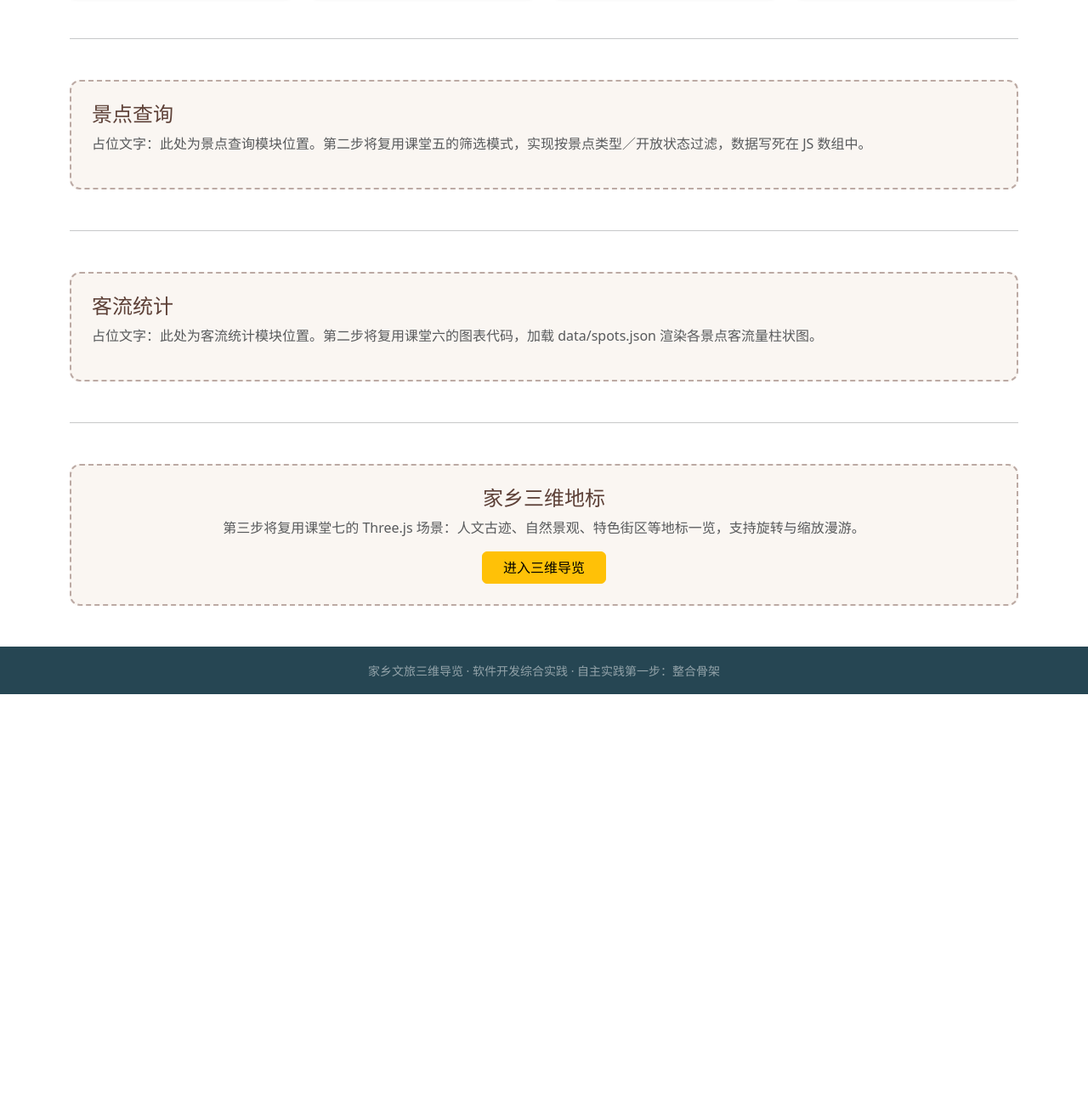
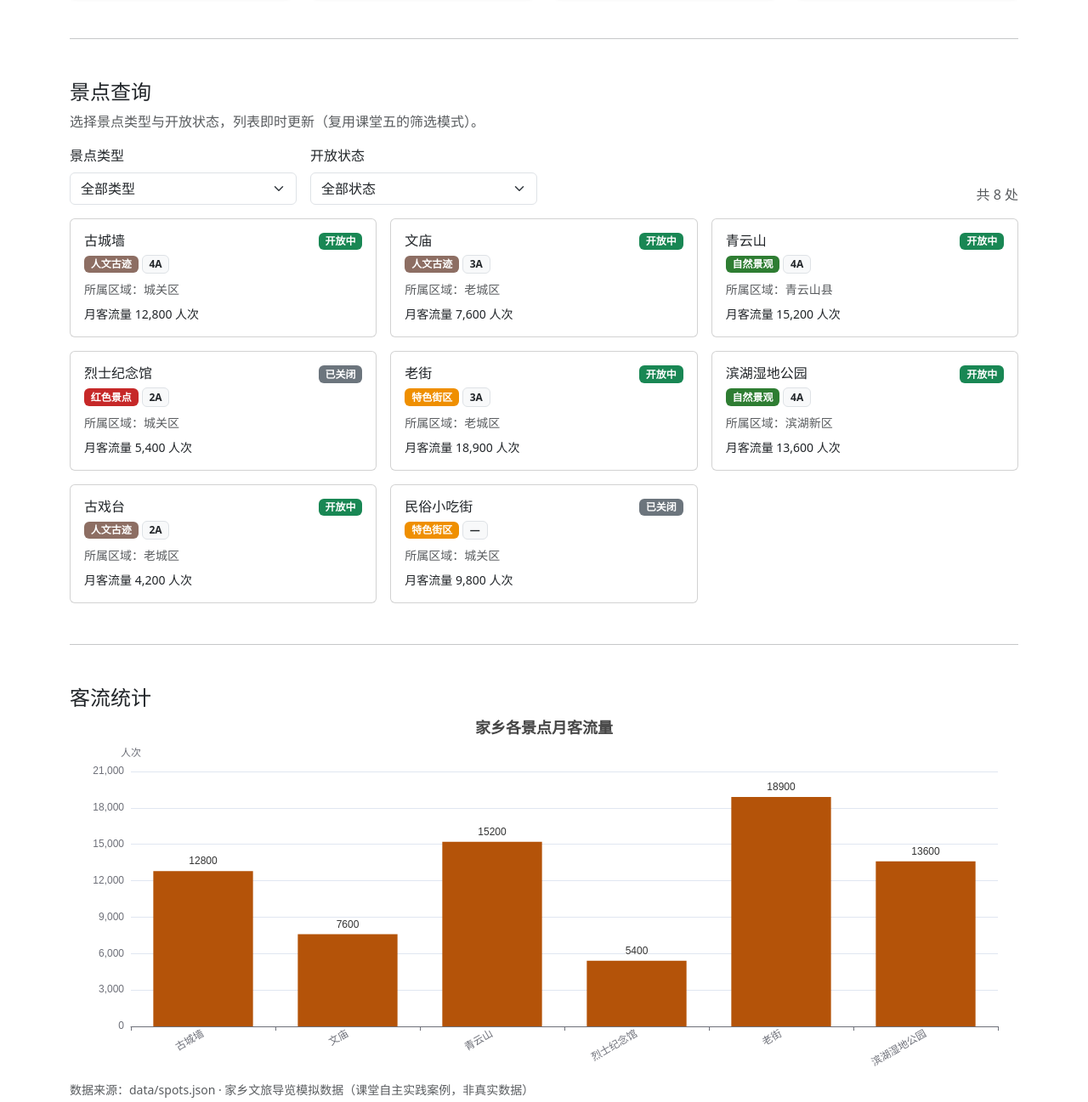
Before and after one commit to Likuncan/frontend-practice8, a plain HTML site: page hometown-guide/index.html in a window 1280 px wide. Shown: the part 685-1982 px from the top of the page at 85% size. Before the commit the page ends 1502 px from the top, so only its background shows below. Drawn offline with nearby package versions, Linux system fonts and the light colour scheme.

Commit message:
景点筛选与客流表

```diff
--- /dev/null
+++ b/hometown-guide/data/spots.json
@@ -0,0 +1,14 @@
+{
+  "title": "家乡各景点月客流量",
+  "unit": "人次",
+  "source": "家乡文旅导览模拟数据（课堂自主实践案例，非真实数据）",
+  "updatedAt": "2026-09-01",
+  "spots": [
+    { "name": "古城墙", "visitors": 12800 },
+    { "name": "文庙", "visitors": 7600 },
+    { "name": "青云山", "visitors": 15200 },
+    { "name": "烈士纪念馆", "visitors": 5400 },
+    { "name": "老街", "visitors": 18900 },
+    { "name": "滨湖湿地公园", "visitors": 13600 }
+  ]
+}
--- a/hometown-guide/index.html
+++ b/hometown-guide/index.html
@@ -99,18 +99,46 @@
 
     <hr class="my-5">
 
-    <!-- ========== 景点区块（占位，第二步填充筛选交互） ========== -->
-    <section id="spots" class="module-placeholder">
+    <!-- ========== 景点区块：类型 / 开放状态筛选 ========== -->
+    <section id="spots">
       <h2 class="h4">景点查询</h2>
-      <p class="text-muted">占位文字：此处为景点查询模块位置。第二步将复用课堂五的筛选模式，实现按景点类型／开放状态过滤，数据写死在 JS 数组中。</p>
+      <p class="text-muted">选择景点类型与开放状态，列表即时更新（复用课堂五的筛选模式）。</p>
+
+      <div class="row g-3 mb-3">
+        <div class="col-12 col-sm-6 col-md-3">
+          <label for="typeFilter" class="form-label">景点类型</label>
+          <select id="typeFilter" class="form-select">
+            <option value="all" selected>全部类型</option>
+            <option value="human">人文古迹</option>
+            <option value="nature">自然景观</option>
+            <option value="red">红色景点</option>
+            <option value="street">特色街区</option>
+          </select>
+        </div>
+        <div class="col-12 col-sm-6 col-md-3">
+          <label for="statusFilter" class="form-label">开放状态</label>
+          <select id="statusFilter" class="form-select">
+            <option value="all" selected>全部状态</option>
+            <option value="open">开放中</option>
+            <option value="closed">已关闭</option>
+          </select>
+        </div>
+        <div class="col-12 col-md-6 d-flex align-items-end justify-content-md-end">
+          <span id="resultCount" class="text-muted" aria-live="polite"></span>
+        </div>
+      </div>
+
+      <div id="spotList" class="row g-3"></div>
     </section>
 
     <hr class="my-5">
 
-    <!-- ========== 统计区块（占位，第二步填充图表） ========== -->
-    <section id="stats" class="module-placeholder">
+    <!-- ========== 统计区块：spots.json + ECharts 柱状图 ========== -->
+    <section id="stats">
       <h2 class="h4">客流统计</h2>
-      <p class="text-muted">占位文字：此处为客流统计模块位置。第二步将复用课堂六的图表代码，加载 data/spots.json 渲染各景点客流量柱状图。</p>
+      <div id="chartNotice" class="alert d-none mb-3" role="alert"></div>
+      <div id="visitorChart" style="width: 100%; height: 420px;"></div>
+      <p id="chartSource" class="text-muted small mt-2 mb-0">数据来源：data/spots.json</p>
     </section>
 
     <hr class="my-5">
@@ -126,7 +154,7 @@
 
   <footer class="footer-dark text-white-50 text-center py-3 mt-auto">
     <div class="container">
-      <small>家乡文旅三维导览 · 软件开发综合实践 · 自主实践第一步：整合骨架</small>
+      <small>家乡文旅三维导览 · 软件开发综合实践 · 自主实践第二步：交互与图表</small>
     </div>
   </footer>
 
@@ -134,5 +162,9 @@
   <script src="https://cdn.jsdelivr.net/npm/bootstrap@5.3.3/dist/js/bootstrap.bundle.min.js"
           integrity="sha384-YvpcrYf0tY3lHB60NNkmXc5s9fDVZLESaAA55NDzOxhy9GkcIdslK1eN7N6jIeHz"
           crossorigin="anonymous"></script>
+  <!-- ECharts 5.5.1：库在前，版本号固定 -->
+  <script src="https://cdn.jsdelivr.net/npm/echarts@5.5.1/dist/echarts.min.js"></script>
+  <!-- 自己的交互逻辑：在所有库之后加载 -->
+  <script src="js/app.js"></script>
 </body>
 </html>
--- /dev/null
+++ b/hometown-guide/js/app.js
@@ -0,0 +1,206 @@
+/* ==========================================================
+   家乡文旅三维导览 - 交互逻辑（自主实践 第二步）
+   职责：
+   1. 家乡景点按类型 / 开放状态筛选（数据写死在 JS 数组）
+   2. 加载 data/spots.json，用 ECharts 渲染客流量柱状图
+   数据衔接：景点名称与 spots.json、三维场景标签三处一致
+   ========================================================== */
+
+/* ---------- 一、景点数据（题目允许直接写死在 JS 数组） ----------
+   type: human 人文古迹 / nature 自然景观 / red 红色景点 / street 特色街区 */
+const SPOTS = [
+  { id: 1, name: '古城墙',       type: 'human',  open: true,  district: '城关区',       level: '4A', monthlyVisitors: 12800 },
+  { id: 2, name: '文庙',         type: 'human',  open: true,  district: '老城区',       level: '3A', monthlyVisitors: 7600 },
+  { id: 3, name: '青云山',       type: 'nature', open: true,  district: '青云山县',     level: '4A', monthlyVisitors: 15200 },
+  { id: 4, name: '烈士纪念馆',   type: 'red',    open: false, district: '城关区',       level: '2A', monthlyVisitors: 5400 },
+  { id: 5, name: '老街',         type: 'street', open: true,  district: '老城区',       level: '3A', monthlyVisitors: 18900 },
+  { id: 6, name: '滨湖湿地公园', type: 'nature', open: true,  district: '滨湖新区',     level: '4A', monthlyVisitors: 13600 },
+  { id: 7, name: '古戏台',       type: 'human',  open: true,  district: '老城区',       level: '2A', monthlyVisitors: 4200 },
+  { id: 8, name: '民俗小吃街',   type: 'street', open: false, district: '城关区',       level: '—', monthlyVisitors: 9800 }
+];
+
+const TYPE_TEXT = {
+  human: '人文古迹',
+  nature: '自然景观',
+  red: '红色景点',
+  street: '特色街区'
+};
+
+const TYPE_BADGE_CLASS = {
+  human: 'spot-badge-human',
+  nature: 'spot-badge-nature',
+  red: 'spot-badge-red',
+  street: 'spot-badge-street'
+};
+
+/* ---------- 二、景点筛选与列表渲染 ---------- */
+const spotListEl = document.getElementById('spotList');
+const typeFilterEl = document.getElementById('typeFilter');
+const statusFilterEl = document.getElementById('statusFilter');
+const resultCountEl = document.getElementById('resultCount');
+
+function getFilters() {
+  return {
+    type: typeFilterEl.value,    // 'all' | 'human' | 'nature' | 'red' | 'street'
+    status: statusFilterEl.value // 'all' | 'open' | 'closed'
+  };
+}
+
+function filterSpots(spots, { type, status }) {
+  return spots.filter(function (spot) {
+    const typeMatched = type === 'all' || spot.type === type;
+    const statusMatched =
+      status === 'all' ||
+      (status === 'open' && spot.open) ||
+      (status === 'closed' && !spot.open);
+    return typeMatched && statusMatched;
+  });
+}
+
+function spotCardHTML(spot) {
+  const statusClass = spot.open ? 'text-bg-success' : 'text-bg-secondary';
+  const statusText = spot.open ? '开放中' : '已关闭';
+
+  return (
+    '<div class="col-12 col-md-6 col-xl-4">' +
+      '<div class="card h-100">' +
+        '<div class="card-body">' +
+          '<div class="d-flex justify-content-between align-items-start">' +
+            '<h3 class="h6 card-title mb-1">' + spot.name + '</h3>' +
+            '<span class="badge ' + statusClass + '">' + statusText + '</span>' +
+          '</div>' +
+          '<div class="mb-2">' +
+            '<span class="badge ' + TYPE_BADGE_CLASS[spot.type] + ' me-1">' + TYPE_TEXT[spot.type] + '</span>' +
+            '<span class="badge text-bg-light text-dark border">' + spot.level + '</span>' +
+          '</div>' +
+          '<p class="card-text text-muted small mb-2">所属区域：' + spot.district + '</p>' +
+          '<p class="card-text small mb-0">月客流量 ' + spot.monthlyVisitors.toLocaleString() + ' 人次</p>' +
+        '</div>' +
+      '</div>' +
+    '</div>'
+  );
+}
+
+function renderSpots() {
+  const filtered = filterSpots(SPOTS, getFilters());
+  resultCountEl.textContent = '共 ' + filtered.length + ' 处';
+
+  if (filtered.length === 0) {
+    spotListEl.innerHTML =
+      '<div class="col-12">' +
+        '<div class="alert alert-warning mb-0" role="alert">没有符合筛选条件的景点，请调整类型或开放状态后重试。</div>' +
+      '</div>';
+    return;
+  }
+
+  // 整体替换，保证切换筛选时旧结果被清空
+  spotListEl.innerHTML = filtered.map(spotCardHTML).join('');
+}
+
+function bindSpotFilters() {
+  // change 事件：选择后即时生效
+  typeFilterEl.addEventListener('change', renderSpots);
+  statusFilterEl.addEventListener('change', renderSpots);
+}
+
+/* ---------- 三、客流统计：加载 spots.json 并渲染 ECharts 柱状图 ---------- */
+const chartEl = document.getElementById('visitorChart');
+const chartNoticeEl = document.getElementById('chartNotice');
+const chartSourceEl = document.getElementById('chartSource');
+
+// 全程只维护一个 ECharts 实例，不重复 init、不替换容器
+let visitorChart = null;
+
+function showChartNotice(message, isError) {
+  chartEl.classList.add('d-none');
+  chartNoticeEl.classList.remove('d-none');
+  chartNoticeEl.textContent = message;
+  chartNoticeEl.className = isError
+    ? 'alert alert-danger mb-0'
+    : 'alert alert-warning mb-0';
+}
+
+function renderChart(data) {
+  const spots = Array.isArray(data.spots) ? data.spots : [];
+
+  if (spots.length === 0) {
+    showChartNotice('暂无客流量数据（spots.json 中 spots 为空）。', false);
+    return;
+  }
+
+  chartNoticeEl.classList.add('d-none');
+  chartEl.classList.remove('d-none');
+
+  if (visitorChart === null) {
+    visitorChart = echarts.init(chartEl);
+    window.addEventListener('resize', function () {
+      visitorChart.resize();
+    });
+  }
+
+  // option 中 xAxis / yAxis 统一使用对象写法
+  visitorChart.setOption({
+    title: {
+      text: data.title || '各景点客流量',
+      left: 'center'
+    },
+    tooltip: {
+      trigger: 'axis',
+      valueFormatter: function (value) {
+        return value.toLocaleString() + ' ' + (data.unit || '');
+      }
+    },
+    grid: { left: 72, right: 24, top: 64, bottom: 56 },
+    xAxis: {
+      type: 'category',
+      data: spots.map(function (spot) { return spot.name; }),
+      axisLabel: { interval: 0, rotate: 30 }
+    },
+    yAxis: {
+      type: 'value',
+      name: data.unit || '',
+      minInterval: 1
+    },
+    series: [
+      {
+        name: data.title || '客流量',
+        type: 'bar',
+        data: spots.map(function (spot) { return spot.visitors; }),
+        itemStyle: { color: '#b45309' }, // 赭石暖色，与文旅主题统一
+        label: { show: true, position: 'top' }
+      }
+    ]
+  });
+}
+
+function loadChart() {
+  // 断网时 ECharts CDN 可能未加载，先防御，避免 ReferenceError
+  if (typeof echarts === 'undefined') {
+    showChartNotice('图表库 ECharts 未能加载（可能处于断网状态），请联网后刷新页面。', true);
+    return;
+  }
+
+  fetch('data/spots.json')
+    .then(function (response) {
+      if (!response.ok) {
+        throw new Error('HTTP ' + response.status);
+      }
+      return response.json();
+    })
+    .then(function (data) {
+      // 数据来源如实标注到页面
+      if (data.source) {
+        chartSourceEl.textContent = '数据来源：data/spots.json · ' + data.source;
+      }
+      renderChart(data);
+    })
+    .catch(function () {
+      // 断网 / 文件改名 / JSON 格式错误：显示明确提示，不抛未捕获异常
+      showChartNotice('客流量数据加载失败，请检查网络连接，或确认 data/spots.json 文件存在且格式正确。', true);
+    });
+}
+
+/* ---------- 四、启动 ---------- */
+bindSpotFilters();
+renderSpots();
+loadChart();
```
